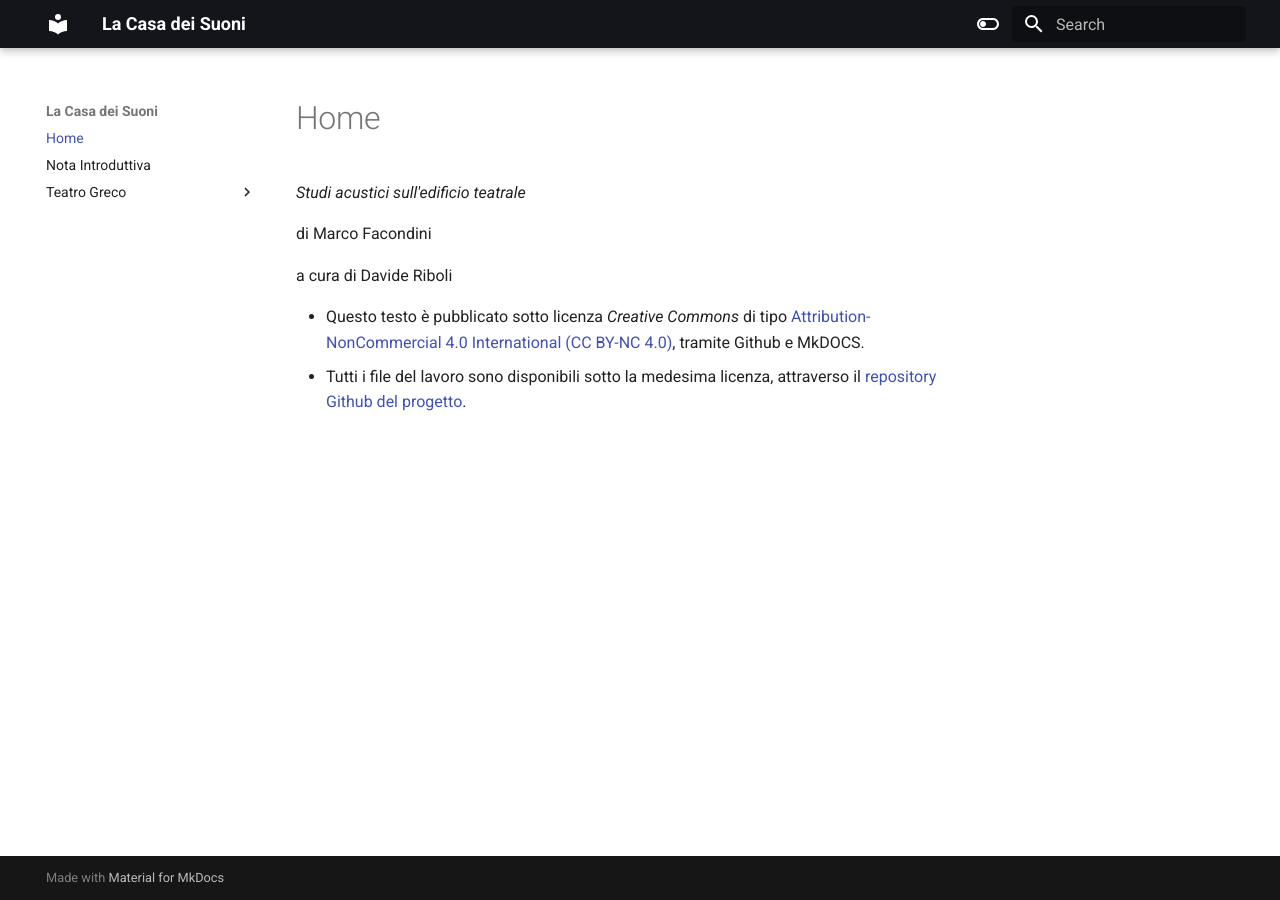
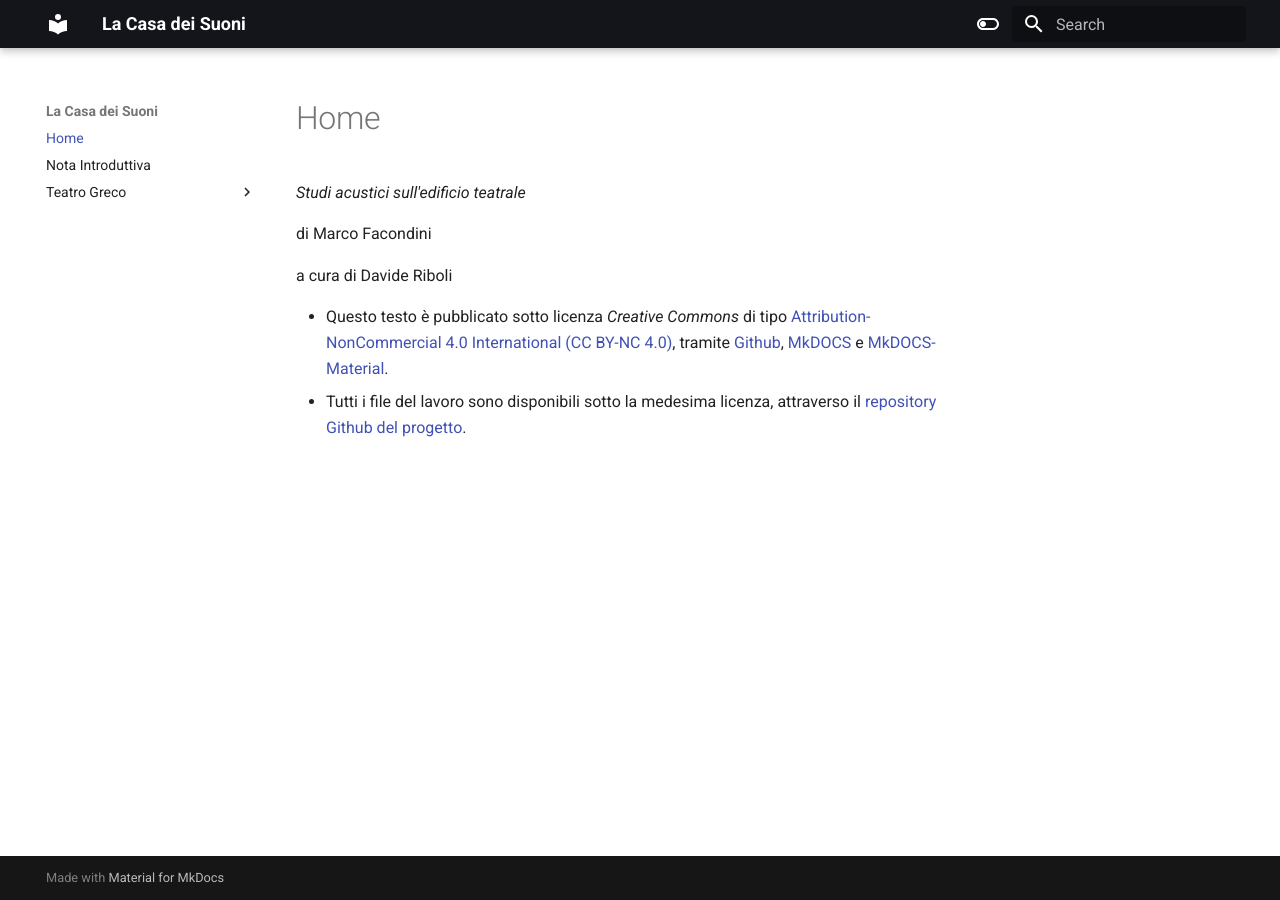
Before and after one commit to davideriboli/La-Casa-dei-Suoni, an MkDocs documentation site: the page built from docs/index.md, in a window 1280 px wide. Built offline with MkDocs 1.6.1 and Material for MkDocs 9.7.7, drawn with Linux system fonts in a browser that asks for light colours.

Commit message:
Commit 00006

```diff
--- a/docs/index.md
+++ b/docs/index.md
@@ -4,5 +4,5 @@ di Marco Facondini
 
 a cura di Davide Riboli
 
-- Questo testo è pubblicato sotto licenza _Creative Commons_ di tipo [Attribution-NonCommercial 4.0 International (CC BY-NC 4.0)](https://creativecommons.org/licenses/by-nc/4.0/?ref=chooser-v1), tramite Github e MkDOCS.
+- Questo testo è pubblicato sotto licenza _Creative Commons_ di tipo [Attribution-NonCommercial 4.0 International (CC BY-NC 4.0)](https://creativecommons.org/licenses/by-nc/4.0/?ref=chooser-v1), tramite [Github](https://github.com), [MkDOCS](https://www.mkdocs.org) e [MkDOCS-Material](https://squidfunk.github.io/mkdocs-material/).
 - Tutti i file del lavoro sono disponibili sotto la medesima licenza, attraverso il [repository Github del progetto](https://github.com/davideriboli/La-Casa-dei-Suoni).
```
Also changed, not shown: README.md (+1 -1 lines).
